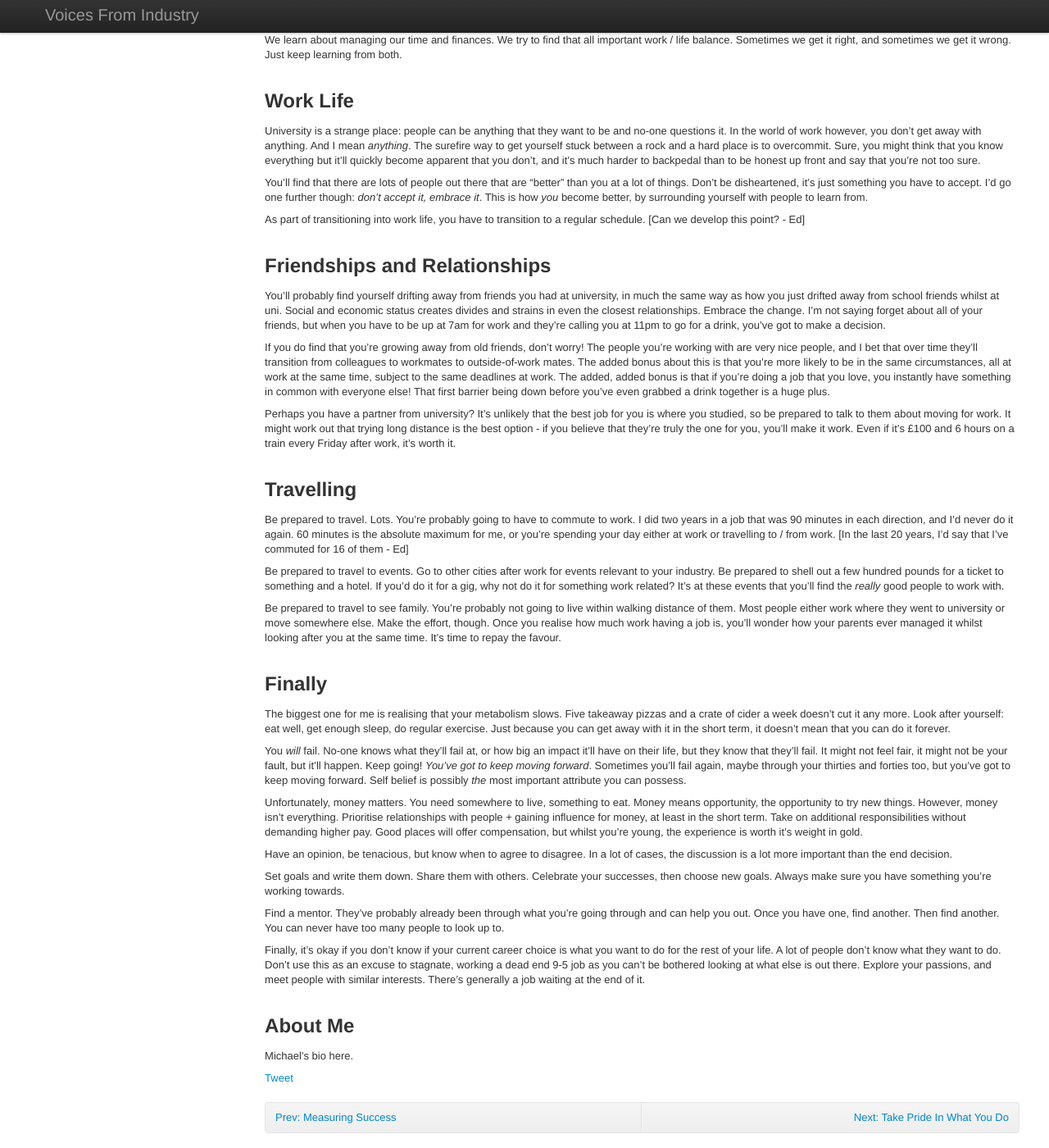
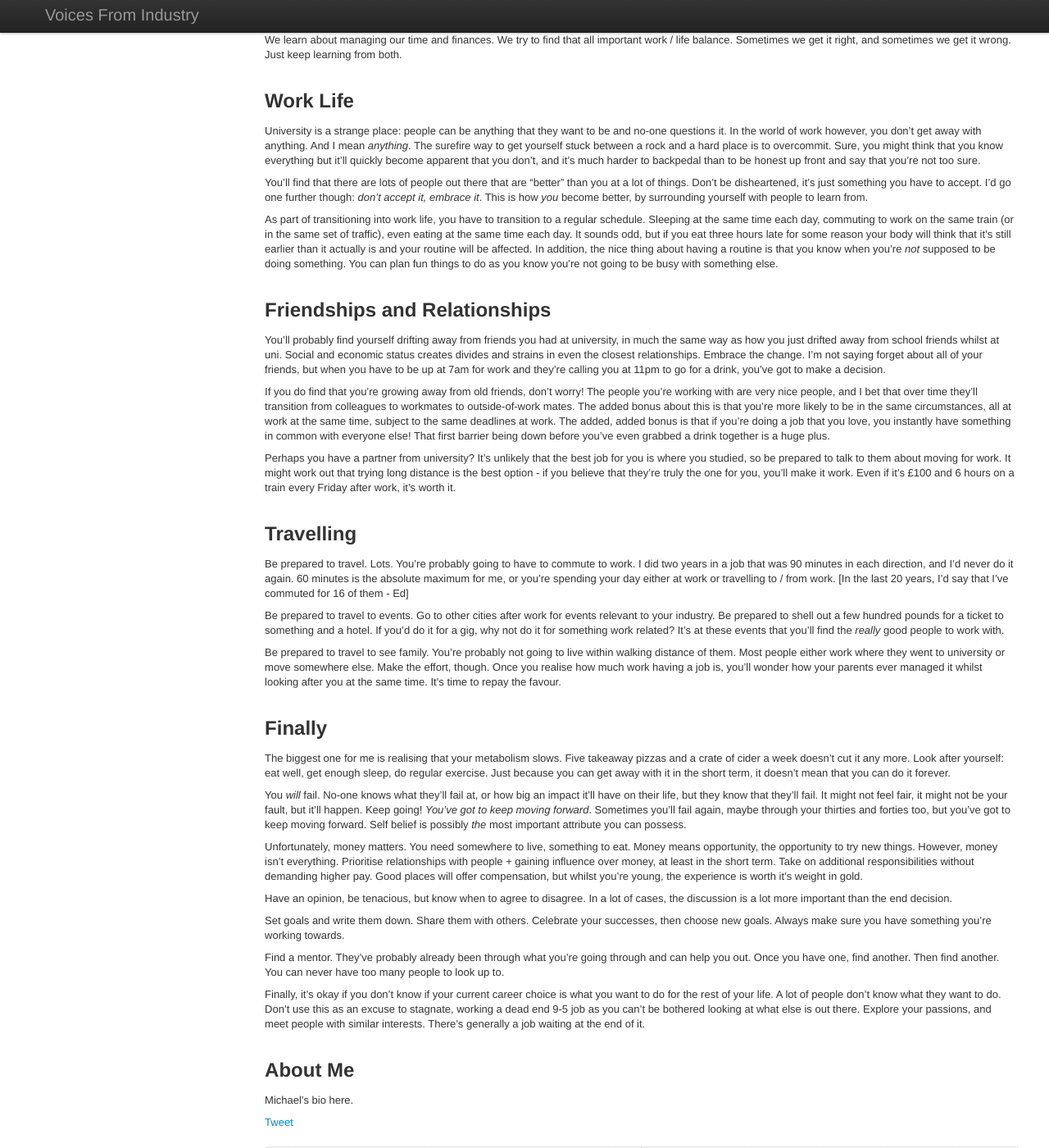
Before and after one commit to stuartherbert/if-i-knew-then, a Jekyll site: the page built from life-will-change.md, in a window 1280 px wide and 1400 px high, scrolled down 453 px. Shown: the whole window at 82% size. Built offline with Jekyll 4.4.1, drawn with Linux system fonts in a browser that asks for light colours; comment, search, counter and statistics services are not loaded.

Commit message:
Expand on routine. Fix wrong word

```diff
--- a/life-will-change.md
+++ b/life-will-change.md
@@ -29,7 +29,7 @@ University is a strange place: people can be anything that they want to be and n
 
 You'll find that there are lots of people out there that are "better" than you at a lot of things. Don't be disheartened, it's just something you have to accept. I'd go one further though: *don't accept it, embrace it*. This is how *you* become better, by surrounding yourself with people to learn from.
 
-As part of transitioning into work life, you have to transition to a regular schedule. \[Can we develop this point? - Ed\]
+As part of transitioning into work life, you have to transition to a regular schedule. Sleeping at the same time each day, commuting to work on the same train (or in the same set of traffic), even eating at the same time each day. It sounds odd, but if you eat three hours late for some reason your body will think that it's still earlier than it actually is and your routine will be affected. In addition, the nice thing about having a routine is that you know when you're *not* supposed to be doing something. You can plan fun things to do as you know you're not going to be busy with something else.
 
 ## Friendships and Relationships
 
@@ -53,7 +53,7 @@ The biggest one for me is realising that your metabolism slows. Five takeaway pi
 
 You *will* fail. No-one knows what they'll fail at, or how big an impact it'll have on their life, but they know that they'll fail. It might not feel fair, it might not be your fault, but it'll happen. Keep going! *You've got to keep moving forward*. Sometimes you'll fail again, maybe through your thirties and forties too, but you've got to keep moving forward. Self belief is possibly *the* most important attribute you can possess.
 
-Unfortunately, money matters. You need somewhere to live, something to eat. Money means opportunity, the opportunity to try new things. However, money isn't everything. Prioritise relationships with people + gaining influence for money, at least in the short term. Take on additional responsibilities without demanding higher pay. Good places will offer compensation, but whilst you're young, the experience is worth it's weight in gold.
+Unfortunately, money matters. You need somewhere to live, something to eat. Money means opportunity, the opportunity to try new things. However, money isn't everything. Prioritise relationships with people + gaining influence over money, at least in the short term. Take on additional responsibilities without demanding higher pay. Good places will offer compensation, but whilst you're young, the experience is worth it's weight in gold.
 
 Have an opinion, be tenacious, but know when to agree to disagree. In a lot of cases, the discussion is a lot more important than the end decision.
 
```
